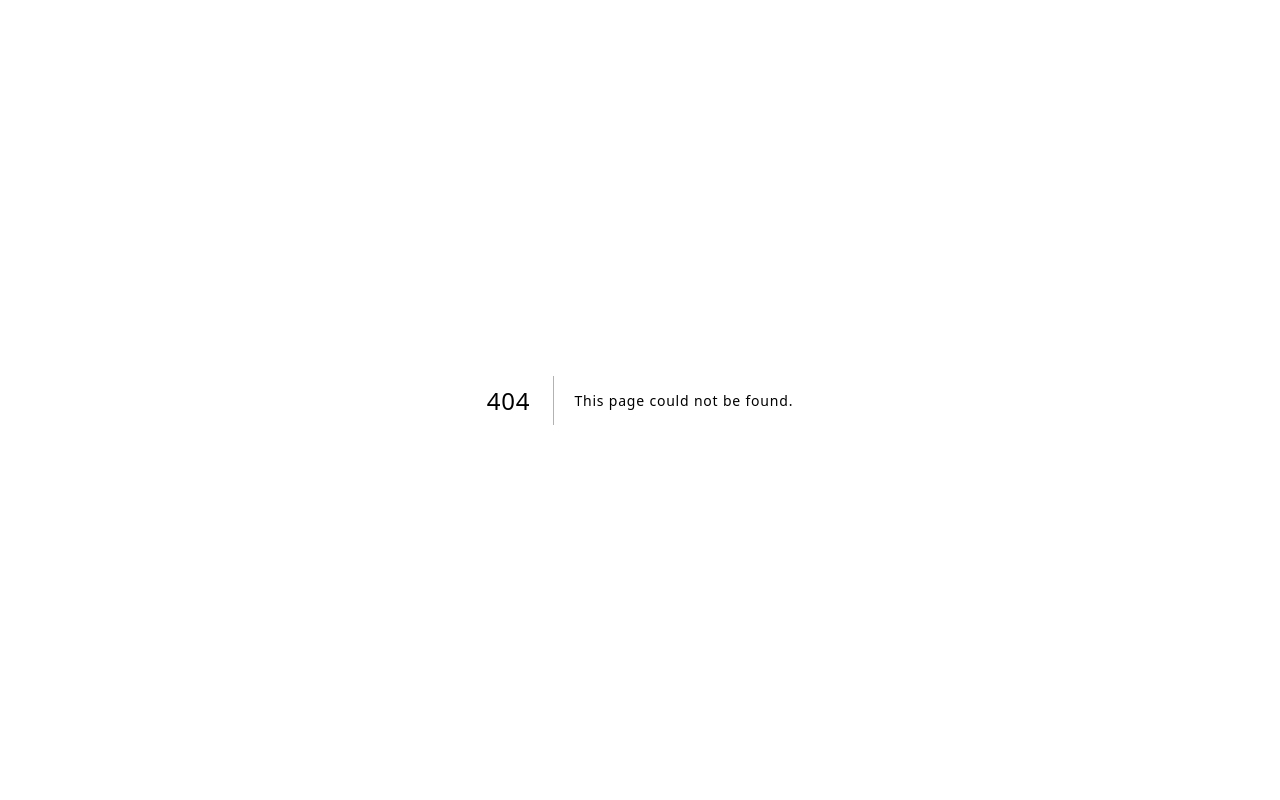
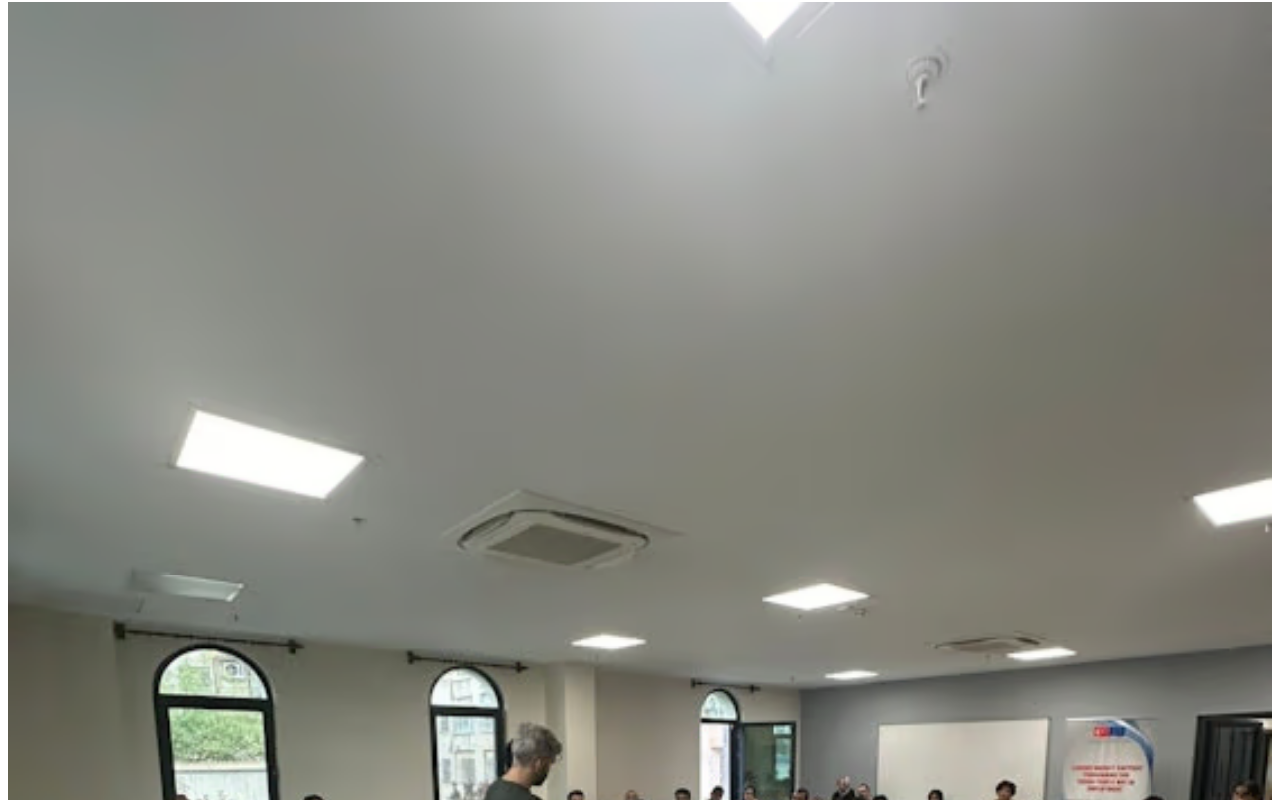
Before and after one commit to HappyHackingSpace/landing-frontend-app, a Next.js app: page /shoots-page in a window 1280 px wide. Before the commit this address had no page. Shown: the top 800 px of the page. Built offline with nearby package versions, Linux system fonts and the light colour scheme.

Commit message:
feat: complete shoots page

```diff
--- a/app/(landing)/page.tsx
+++ b/app/(landing)/(home)/page.tsx
@@ -1,5 +1,5 @@
 import HomePageView from "@hhs/pages/home-page";
 
-export default function LandingPage() {
+export default function HomePage() {
   return <HomePageView />;
 }
--- /dev/null
+++ b/app/(landing)/shoots/page.tsx
@@ -0,0 +1,5 @@
+import ShootsPageView from "@hhs/pages/shoots-page";
+
+export default function ShootsPage() {
+  return <ShootsPageView />;
+}
--- /dev/null
+++ b/components/custom/blur-fade.tsx
@@ -0,0 +1,67 @@
+"use client";
+
+import { useRef } from "react";
+import {
+  AnimatePresence,
+  motion,
+  useInView,
+  UseInViewOptions,
+  Variants,
+} from "framer-motion";
+
+type MarginType = UseInViewOptions["margin"];
+
+interface BlurFadeProps {
+  children: React.ReactNode;
+  className?: string;
+  variant?: {
+    hidden: { y: number };
+    visible: { y: number };
+  };
+  duration?: number;
+  delay?: number;
+  yOffset?: number;
+  inView?: boolean;
+  inViewMargin?: MarginType;
+  blur?: string;
+}
+
+export function BlurFade({
+  children,
+  className,
+  variant,
+  duration = 0.4,
+  delay = 0,
+  yOffset = 6,
+  inView = false,
+  inViewMargin = "-50px",
+  blur = "6px",
+}: BlurFadeProps) {
+  const ref = useRef(null);
+  const inViewResult = useInView(ref, { once: true, margin: inViewMargin });
+  const isInView = !inView || inViewResult;
+  const defaultVariants: Variants = {
+    hidden: { y: yOffset, opacity: 0, filter: `blur(${blur})` },
+    visible: { y: -yOffset, opacity: 1, filter: `blur(0px)` },
+  };
+  const combinedVariants = variant || defaultVariants;
+  return (
+    <AnimatePresence>
+      <motion.div
+        ref={ref}
+        initial="hidden"
+        animate={isInView ? "visible" : "hidden"}
+        exit="hidden"
+        variants={combinedVariants}
+        transition={{
+          delay: 0.04 + delay,
+          duration,
+          ease: "easeOut",
+        }}
+        className={className}
+      >
+        {children}
+      </motion.div>
+    </AnimatePresence>
+  );
+}
--- /dev/null
+++ b/constants/shoots.ts
@@ -0,0 +1,10 @@
+export const SHOOTS = [
+  "/shoots/one.avif",
+  "/shoots/two.avif",
+  "/shoots/three.avif",
+  "/shoots/four.avif",
+  "/shoots/five.avif",
+  "/shoots/six.avif",
+  "/shoots/seven.avif",
+  "/shoots/eight.avif",
+];
--- /dev/null
+++ b/pages/shoots-page.tsx
@@ -0,0 +1,31 @@
+import { BlurFade } from "@hhs/components/custom/blur-fade";
+import { SHOOTS } from "@hhs/constants/shoots";
+import Image from "next/image";
+
+const ShootsPageView = () => {
+  return (
+    <section>
+      <div className="xs:columns-2 gap-4 lg:columns-3">
+        {SHOOTS.map((src, idx) => (
+          <BlurFade key={src} delay={0.25 + idx * 0.05} inView>
+            <Image
+              className="mb-4 size-full rounded-lg object-contain"
+              src={src}
+              alt={`Happy Hacking Space Shoot ${idx + 1}`}
+              draggable={false}
+              sizes="100vw"
+              style={{
+                width: "100%",
+                height: "auto",
+              }}
+              width={500}
+              height={300}
+            />
+          </BlurFade>
+        ))}
+      </div>
+    </section>
+  );
+};
+
+export default ShootsPageView;
```
Also changed, not shown: public/shoots/eight.avif (added), public/shoots/seven.avif (added).
